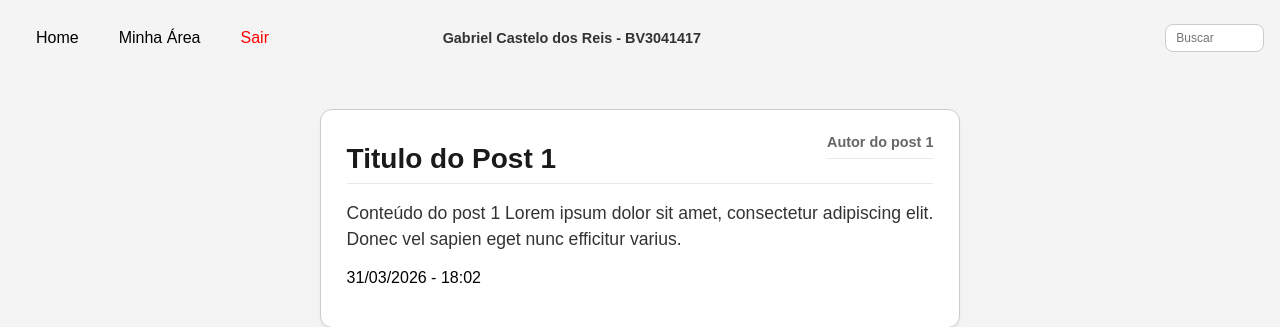
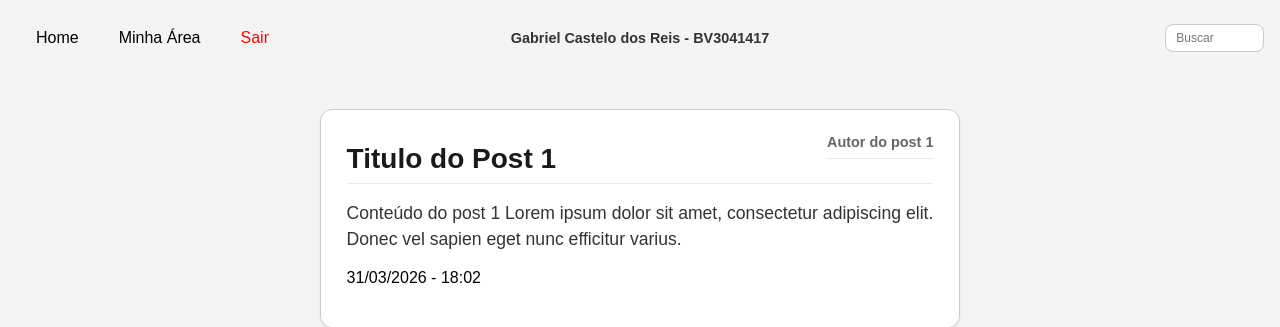
Before and after one commit to gacastelo/aw1, a PHP site: page /public/portal.html in a window 1280 px wide. Shown: the top 327 px of the page. Run offline with PHP 8.4, Linux system fonts and the light colour scheme.

Commit message:
Ajusta a centralização do segundo item de navegação no CSS

```diff
--- a/aw2/Tieltter/resources/css/portal.css
+++ b/aw2/Tieltter/resources/css/portal.css
@@ -99,6 +99,10 @@ nav div{
     margin: 2vh;
 }
 
+nav div:nth-child(2){
+    justify-content: center;
+}
+
 nav div:nth-child(3){
     justify-content: flex-end;
 }
```
